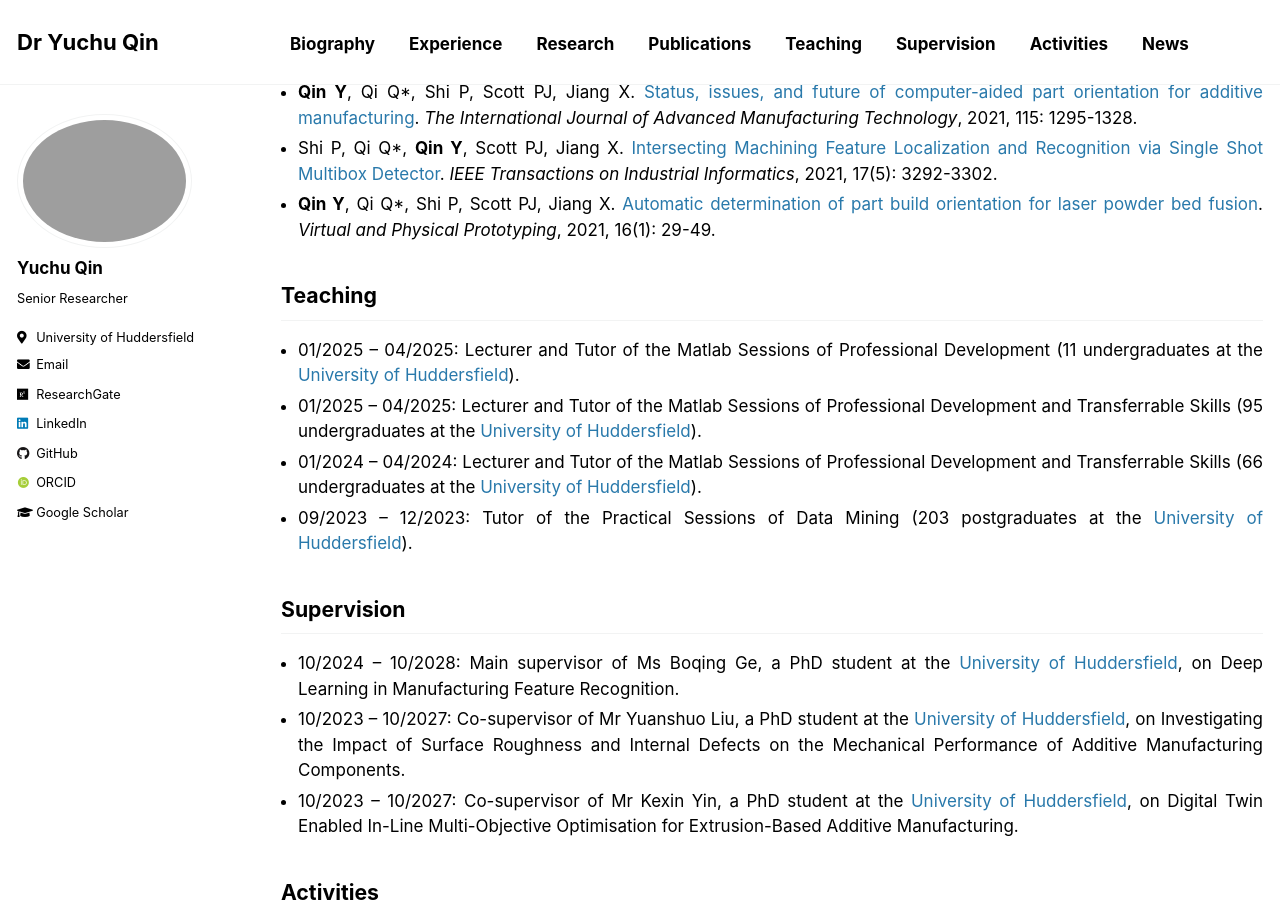
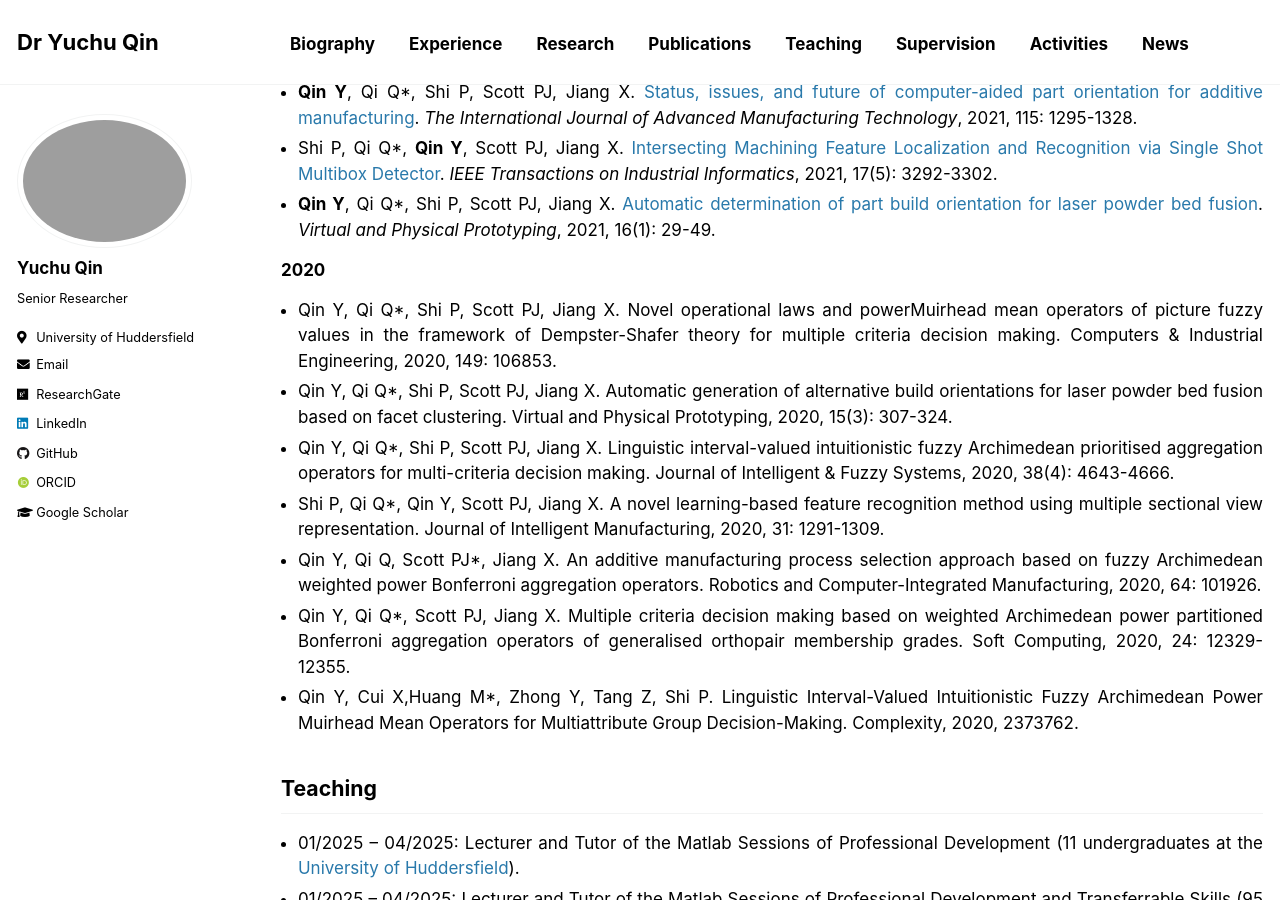
Before and after one commit to yuchu-qin/yuchu-qin.github.io, a Jekyll site: the page built from _pages/index.md, in a window 1280 px wide and 900 px high, scrolled down 2995 px. Built offline with Jekyll 4.4.1, drawn with Linux system fonts in a browser that asks for light colours; some web fonts are replaced; our own code applies the rules of GitHub Pages for plain Markdown files.

Commit message:
Update index.md

```diff
--- a/_pages/index.md
+++ b/_pages/index.md
@@ -62,6 +62,15 @@ I am a [Senior Researcher](https://pure.hud.ac.uk/en/persons/yuchu-qin) in Geome
 - Shi P, Qi Q*, **Qin Y**, Scott PJ, Jiang X. [Intersecting Machining Feature Localization and Recognition via Single Shot Multibox Detector](https://ieeexplore.ieee.org/document/9222288). _IEEE Transactions on Industrial Informatics_, 2021, 17(5): 3292-3302.
 - **Qin Y**, Qi Q*, Shi P, Scott PJ, Jiang X. [Automatic determination of part build orientation for laser powder bed fusion](https://www.tandfonline.com/doi/full/10.1080/17452759.2020.1832793). _Virtual and Physical Prototyping_, 2021, 16(1): 29-49.
 
+### 2020
+- Qin Y, Qi Q*, Shi P, Scott PJ, Jiang X. Novel operational laws and powerMuirhead mean operators of picture fuzzy values in the framework of Dempster-Shafer theory for multiple criteria decision making. Computers & Industrial Engineering, 2020, 149: 106853.
+- Qin Y, Qi Q*, Shi P, Scott PJ, Jiang X. Automatic generation of alternative build orientations for laser powder bed fusion based on facet clustering. Virtual and Physical Prototyping, 2020, 15(3): 307-324.
+- Qin Y, Qi Q*, Shi P, Scott PJ, Jiang X. Linguistic interval-valued intuitionistic fuzzy Archimedean prioritised aggregation operators for multi-criteria decision making. Journal of Intelligent & Fuzzy Systems, 2020, 38(4): 4643-4666.
+- Shi P, Qi Q*, Qin Y, Scott PJ, Jiang X. A novel learning-based feature recognition method using multiple sectional view representation. Journal of Intelligent Manufacturing, 2020, 31: 1291-1309.
+- Qin Y, Qi Q, Scott PJ*, Jiang X. An additive manufacturing process selection approach based on fuzzy Archimedean weighted power Bonferroni aggregation operators. Robotics and Computer-Integrated Manufacturing, 2020, 64: 101926.
+- Qin Y, Qi Q*, Scott PJ, Jiang X. Multiple criteria decision making based on weighted Archimedean power partitioned Bonferroni aggregation operators of generalised orthopair membership grades. Soft Computing, 2020, 24: 12329-12355.
+- Qin Y, Cui X,Huang M*, Zhong Y, Tang Z, Shi P. Linguistic Interval-Valued Intuitionistic Fuzzy Archimedean Power Muirhead Mean Operators for Multiattribute Group Decision-Making. Complexity, 2020, 2373762.
+
 ## Teaching
 - 01/2025 – 04/2025: Lecturer and Tutor of the Matlab Sessions of Professional Development (11 undergraduates at the [University of Huddersfield](https://www.hud.ac.uk/)).
 - 01/2025 – 04/2025: Lecturer and Tutor of the Matlab Sessions of Professional Development and Transferrable Skills (95 undergraduates at the [University of Huddersfield](https://www.hud.ac.uk/)).
```
